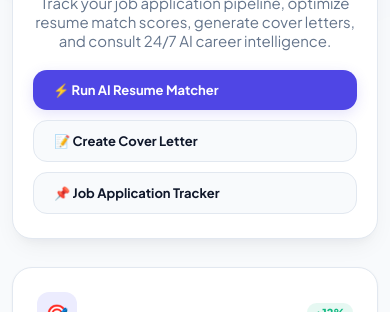
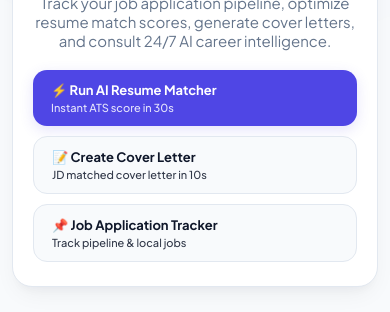
Before and after one commit to Areej663/careerpilot-ai, a React (Vite) app in the folder frontend/: page / in a window 390 px wide. Shown: the part 359-671 px from the top of the page. Built offline with nearby package versions, Linux system fonts and the light colour scheme; no server answers.

Commit message:
fix(mobile): update dashboard quick action buttons with text wrapping and 1-line sub-labels so button text never cuts on 400px screens

```diff
--- a/frontend/src/App.css
+++ b/frontend/src/App.css
@@ -1936,12 +1936,24 @@ html, body {
 }
 
 .dash-action-btn {
-  padding: 12px 20px;
+  padding: 12px 18px;
   border-radius: var(--radius-md);
   font-size: 13px;
   font-weight: 700;
   text-align: left;
   transition: all 0.2s ease;
+  white-space: normal;
+  word-break: break-word;
+  width: 100%;
+  box-sizing: border-box;
+}
+
+.dash-btn-sub {
+  display: block;
+  font-size: 11px;
+  font-weight: 500;
+  opacity: 0.85;
+  margin-top: 3px;
 }
 
 .dash-action-btn.primary {
--- a/frontend/src/components/Dashboard.jsx
+++ b/frontend/src/components/Dashboard.jsx
@@ -20,13 +20,16 @@ function Dashboard({ onNavigateTab }) {
 
         <div className="dash-hero-quick-actions">
           <button className="dash-action-btn primary" onClick={() => onNavigateTab("matcher")}>
-            ⚡ Run AI Resume Matcher
+            <div>⚡ Run AI Resume Matcher</div>
+            <span className="dash-btn-sub">Instant ATS score in 30s</span>
           </button>
           <button className="dash-action-btn secondary" onClick={() => onNavigateTab("cover-letter")}>
-            📝 Create Cover Letter
+            <div>📝 Create Cover Letter</div>
+            <span className="dash-btn-sub">JD matched cover letter in 10s</span>
           </button>
           <button className="dash-action-btn secondary" onClick={() => onNavigateTab("tracker")}>
-            📌 Job Application Tracker
+            <div>📌 Job Application Tracker</div>
+            <span className="dash-btn-sub">Track pipeline & local jobs</span>
           </button>
         </div>
       </div>
```
